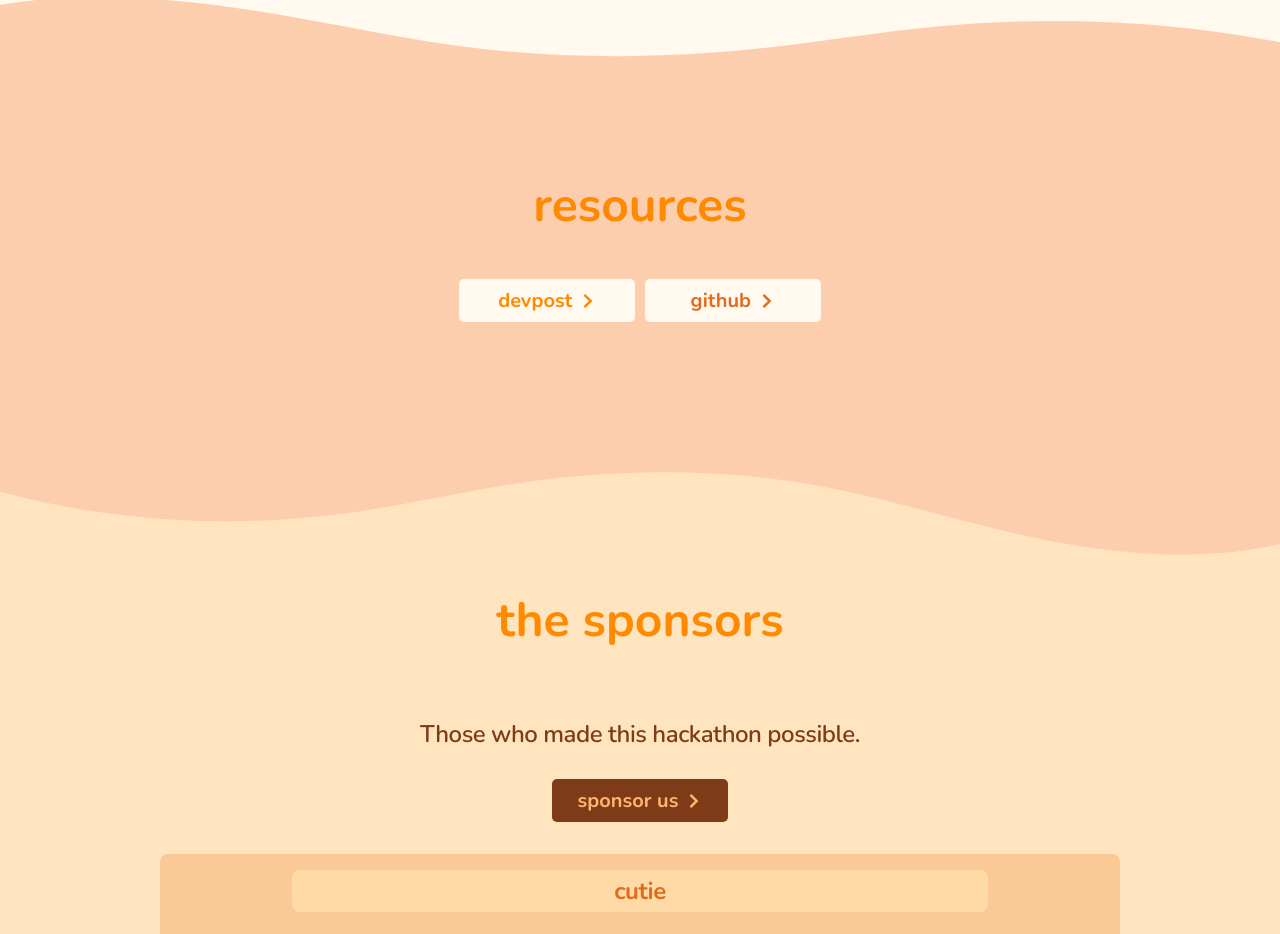
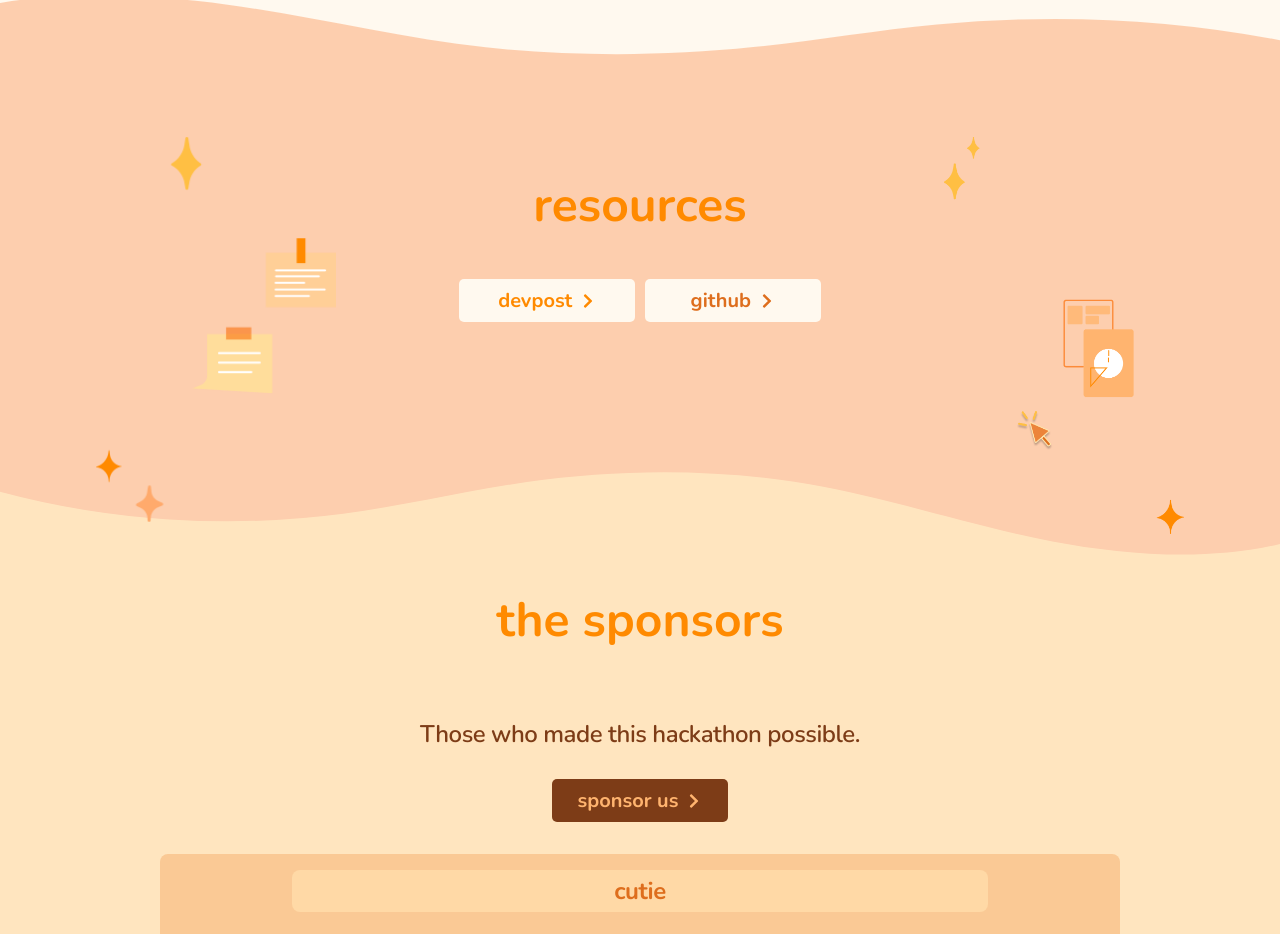
Before and after one commit to citrushack/cutiehack2021, a Next.js app: page /live in a window 1280 px wide. Shown: the part 2880-3814 px from the top of the page. Built offline with nearby package versions, Linux system fonts and the light colour scheme; no server answers.

Commit message:
Add assets, update github link

```diff
--- a/pages/live.js
+++ b/pages/live.js
@@ -12,6 +12,8 @@ import Judge from '../components/Judge'
 
 import heroLeft from '../public/assets/hero_left.png'
 import heroRight from '../public/assets/hero_right.png'
+import resourcesLeft from '../public/assets/resources_left.png'
+import resourcesRight from '../public/assets/resources_right.png'
 import logo from '../public/assets/logo.png'
 import Michael from '../public/assets/judges/michael_odea.jpg'
 import Keila from '../public/assets/judges/keila_braden.jpg'
@@ -419,6 +421,31 @@ export default function Live() {
               ></path>
             </svg>
           </div>
+          <div className={styles.resourcesWrapper}>
+            <div className={styles.resourcesBg}>
+              <div className={styles.resourcesLeft}>
+                <Image
+                  alt='Section background'
+                  src={resourcesLeft}
+                  width={968}
+                  height={1552}
+                  quality={80}
+                  layout='responsive'
+                  objectFit='contain'
+                />
+              </div>
+              <div className={styles.resourcesRight}>
+                <Image
+                  alt='Section background'
+                  src={resourcesRight}
+                  width={904}
+                  height={1493}
+                  quality={80}
+                  layout='responsive'
+                  objectFit='contain'
+                />
+              </div>
+            </div>
             <h1>resources</h1>
             <div className={styles.buttonWrapper}>
               <Link passHref href="/">
@@ -433,7 +460,7 @@ export default function Live() {
                   <FaChevronRight className={styles.arrow} />
                 </motion.button>
               </Link>
-            <Link passHref href="/">
+              <Link passHref href="https://github.com/citrushack/CitrusHackResources">
                 <motion.button
                   variants={buttonVariants}
                   whileHover="hover"
@@ -446,6 +473,7 @@ export default function Live() {
                 </motion.button>
               </Link>
             </div>
+          </div>
         </section>
       </Element>
       <Element name="Sponsors" className={styles.element}>
--- a/styles/Live.module.css
+++ b/styles/Live.module.css
@@ -236,7 +236,7 @@
 
 .resources .wave {
   position: absolute;
-  top: 0;
+  top: -2px;
   left: 0;
   width: 100%;
   overflow: hidden;
@@ -253,6 +253,25 @@
 
 .resources .wave .shapefill {
   fill: var(--bg);
+}
+
+.resourcesWrapper {
+  position: relative;
+  width: 100%;
+  max-width: 68rem;
+}
+
+.resourcesBg {
+  z-index: 10;
+  position: absolute;
+  width: 100%;
+  max-width: 68rem;
+  display: flex;
+  justify-content: space-between;
+}
+
+.resourcesBg > div {
+  width: 15rem;
 }
 
 .wrapper {
@@ -302,7 +321,10 @@
   margin-left: 0.5rem;
 }
 
-.heroLeft, .heroRight {
+.heroLeft,
+.heroRight,
+.resourcesLeft,
+.resourcesRight {
   display: none;
 }
 
@@ -396,7 +418,10 @@
 }
 
 @media (min-width: 1024px) {
-  .heroLeft, .heroRight {
+  .heroLeft,
+  .heroRight,
+  .resourcesLeft,
+  .resourcesRight {
     display: block;
   }
 }
```
Lines whose indentation alone changed are shown as unchanged.
